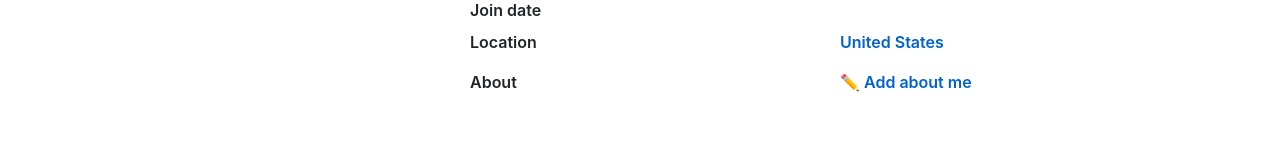
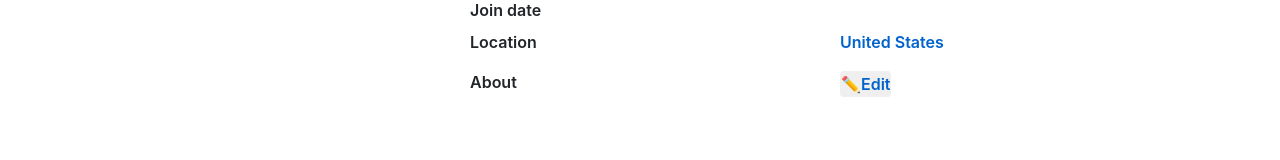
Before and after one commit to chingu-voyage7/Bears-Team-01, a React (Create React App) app in the folder client/: page /profile in a window 1280 px wide. Both pictures are taken after a click on the link "About". Shown: the part 276-436 px from the top of the page. Built offline with nearby package versions, Linux system fonts and the light colour scheme; no server answers.

Commit message:
added edit bio button and scss settings file

```diff
--- a/client/src/components/profile/About.js
+++ b/client/src/components/profile/About.js
@@ -2,7 +2,7 @@ import React from 'react';
 
 const AboutSection = (props) => (
   <div>
-  <div className="tab-pane fade show active" aria-labelledby="home-tab">
+  <div className="tab-pane fade show active" aria-labelledby="about-tab">
     <div className="row">
         <div className="col-md-6">
             <label>Name</label>
@@ -32,7 +32,7 @@ const AboutSection = (props) => (
         <label>About</label>
     </div>
     <div className="col-md-6">
-        <p>✏️ Add about me</p>
+        <button className="btn btn-primary-outline">✏️Edit</button>
     </div>
 </div>
   </div>
--- /dev/null
+++ b/client/src/styles/base/_settings.scss
@@ -0,0 +1,3 @@
+//Colors
+$blue: #0062cc;
+$amber: #f4b249
--- a/client/src/styles/components/_beer-display.scss
+++ b/client/src/styles/components/_beer-display.scss
@@ -17,5 +17,5 @@ hr {
   background: #e8e8e8;
 }
 .text-orange {
-  color: orange;
+  color: $amber;
 }
--- a/client/src/styles/components/_profile.scss
+++ b/client/src/styles/components/_profile.scss
@@ -26,7 +26,7 @@
   color: #333;
 }
 .profile-head h6{
-  color: #0062cc;
+  color: $blue;
 }
 .profile-edit-btn{
   border: none;
@@ -56,7 +56,7 @@
 }
 .profile-head .nav-tabs .nav-link.active{
   border: none;
-  border-bottom:2px solid #0062cc;
+  border-bottom:2px solid $blue;
 }
 .profile-head .nav-tabs .nav-link:focus{
   border: green;
@@ -64,10 +64,14 @@
 .profile-tab label{
   font-weight: 600;
 }
-.profile-tab p{
+.profile-tab p,
+.profile-tab button {
   font-weight: 600;
-  color: #0062cc;
+  color: $blue;
+}
+.profile-tab button {
+  padding: 0;
 }
 .user-name {
-  color: #0062cc;
+  color: $blue;
 }
--- a/client/src/styles/styles.scss
+++ b/client/src/styles/styles.scss
@@ -1,3 +1,4 @@
+@import './base/settings';
 @import './base/base';
 @import './components/modals';
 @import './components/ratings';
```
